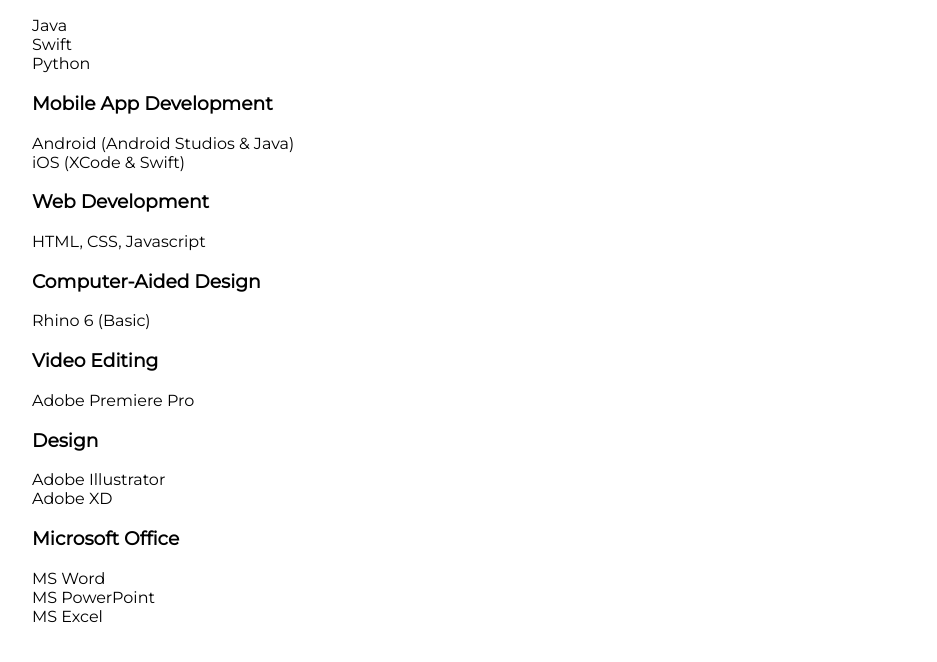
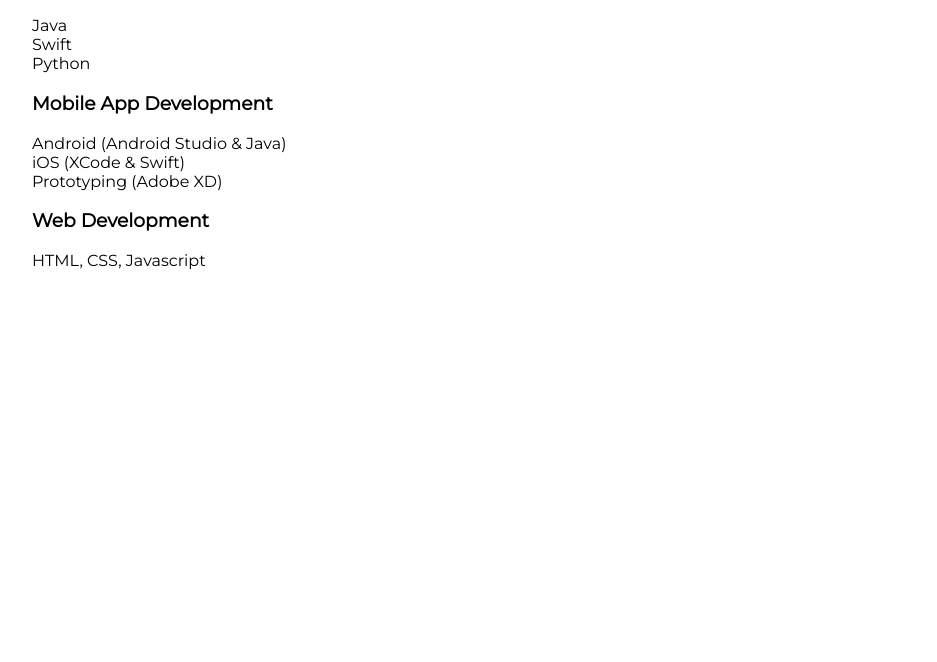
Before and after one commit to jiaweikhong/jiaweikhong.github.io, a plain HTML site: page technicalskills.html in a window 1280 px wide. Shown: the part 278-940 px from the top of the page, without its empty margins (128-1065 px from the left). After the commit the page ends 800 px from the top, so only its background shows below. Drawn offline with Linux system fonts and the light colour scheme.

Commit message:
Update technicalskills.html

```diff
--- a/technicalskills.html
+++ b/technicalskills.html
@@ -26,39 +26,21 @@
 
 	<section>
 		<h3>Programming Languages</h3>
-		Java<br> Swift
-		<br> Python
-		<br>
+		Java<br>
+		Swift<br>
+		Python<br>
 	</section>
 
 	<section>
 		<h3>Mobile App Development</h3>
-		Android (Android Studios & Java)<br> iOS (XCode & Swift)<br>
+		Android (Android Studio & Java)<br>
+		iOS (XCode & Swift)<br>
+		Prototyping (Adobe XD)<br>
 	</section>
 
 	<section>
 		<h3>Web Development</h3>
 		HTML, CSS, Javascript<br>
-	</section>
-
-	<section>
-		<h3>Computer-Aided Design</h3>
-		Rhino 6 (Basic)<br>
-	</section>
-
-	<section>
-		<h3>Video Editing</h3>
-		Adobe Premiere Pro<br>
-	</section>
-
-	<section>
-		<h3>Design</h3>
-		Adobe Illustrator<br> Adobe XD<br>
-	</section>
-
-	<section>
-		<h3>Microsoft Office</h3>
-		MS Word<br> MS PowerPoint<br> MS Excel<br>
 	</section>
 
 	<br>
```
